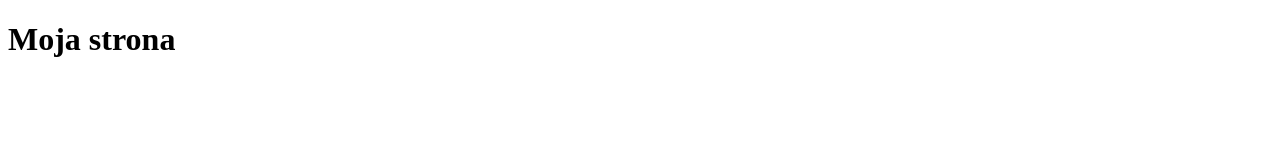
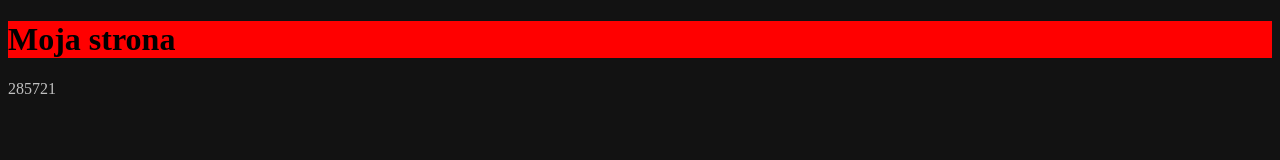
Before and after one commit to buazenn/buazenn.github.io, a plain HTML site: page main.html in a window 1280 px wide. Drawn offline with Linux system fonts and the light colour scheme.

Commit message:
aktualizacja

```diff
--- a/styl.css
+++ b/styl.css
@@ -0,0 +1,11 @@
+html, body{
+background-color: #121212;
+color: silver;
+margin 0;
+padding 0;
+}
+
+h1 {
+background-color: red;
+color: black;
+}
```
Also changed, not shown: main.html (+1 -1 lines).
